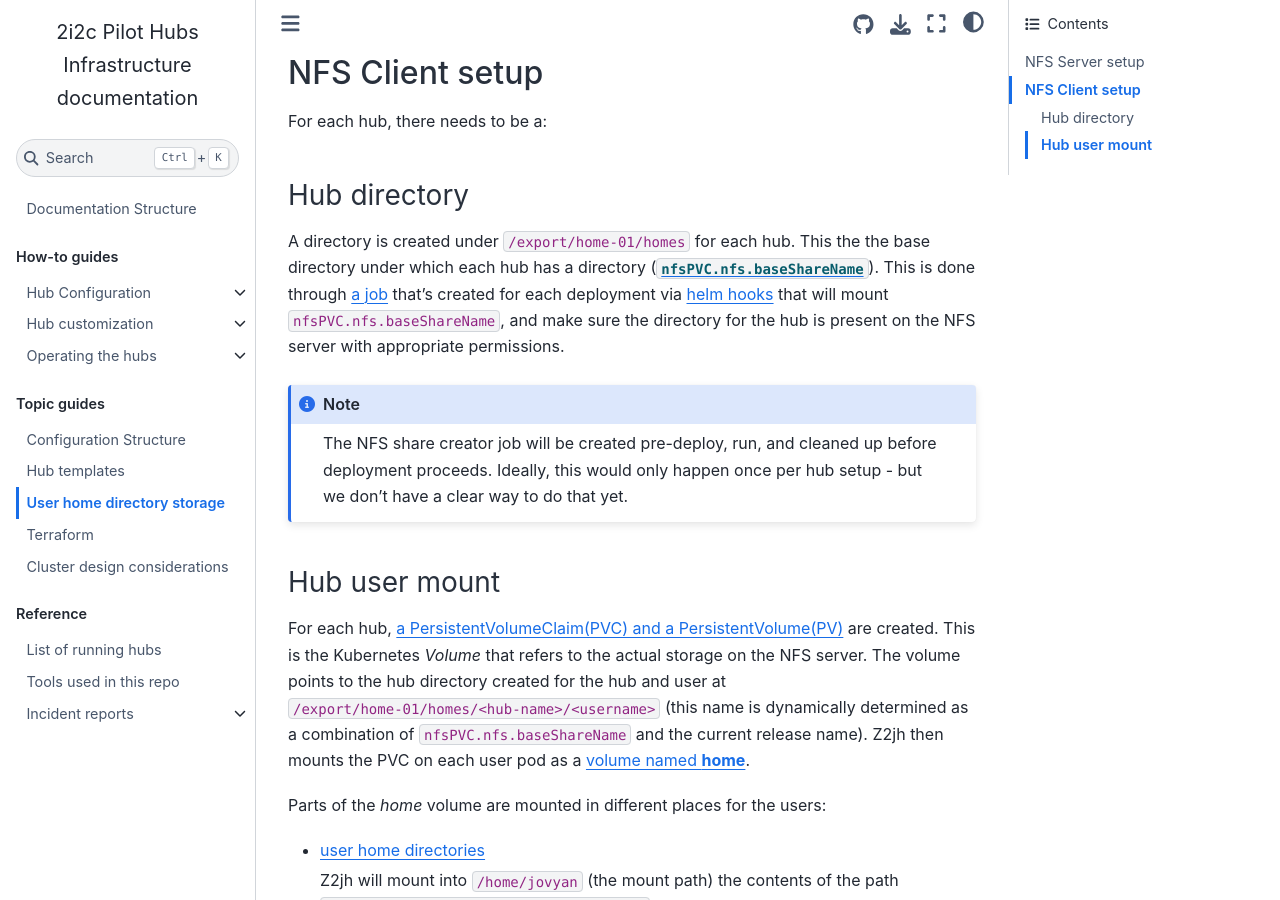
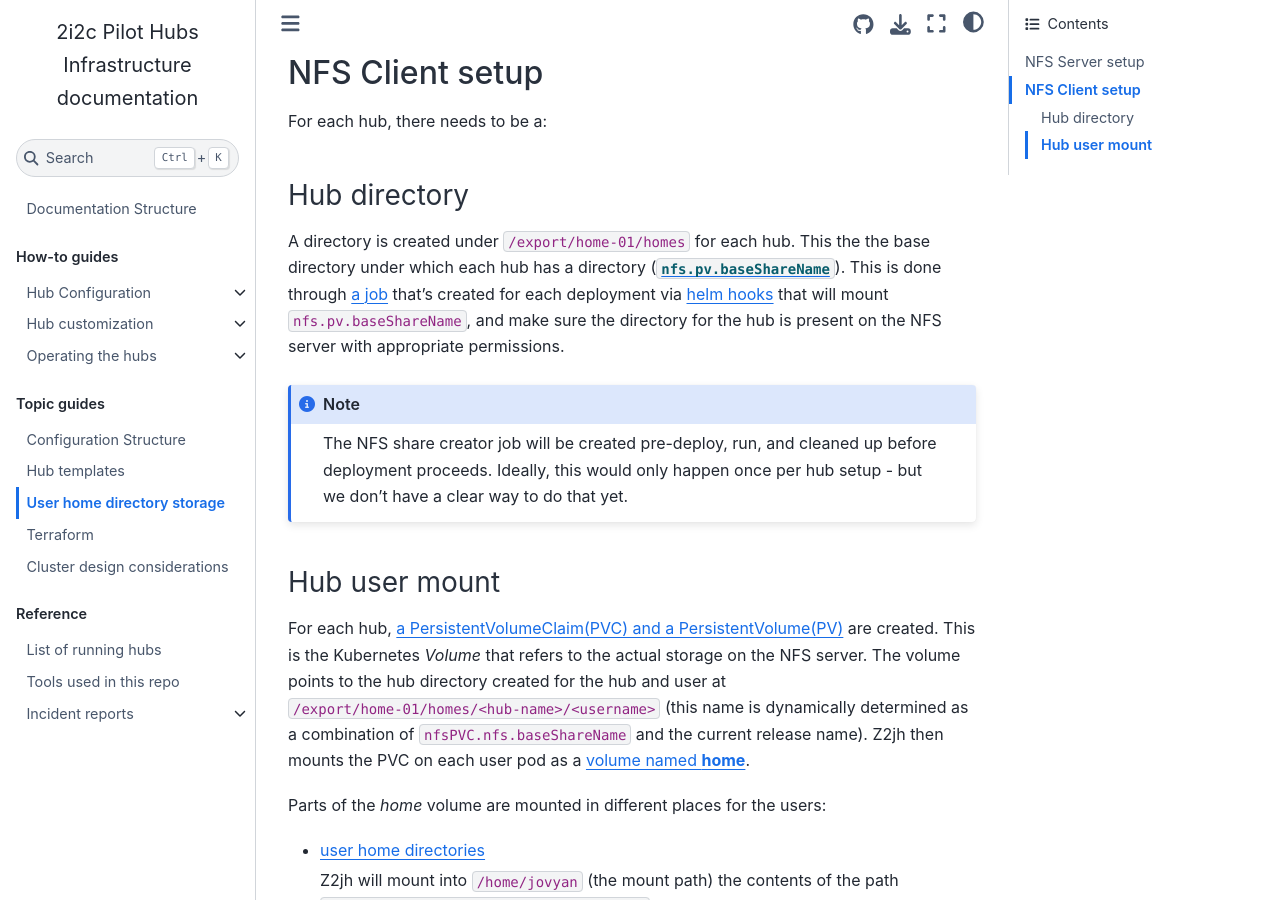
Before and after one commit to 2i2c-org/infrastructure, a Sphinx documentation site: the page built from docs/topic/storage-layer.md, in a window 1280 px wide and 900 px high, scrolled down 1121 px. Built offline with Sphinx 7.4.7 and the Sphinx Book theme 1.1.4, drawn with Linux system fonts in a browser that asks for light colours; pages that are not in the unit, such as notebooks, are missing from menus; the version number could not be read and is left out.

Commit message:
Separate NFS PV and PVC
We want to use Azure Files for persistent storage on
Azure, and use the native mounting available via SMB
rather than via NFS. We need a PVC that can be bound to
an existing PV in the cluster (created via terraform).

Separating the PV and PVC this way helps accomplish
that cleanly. In the future, we mmight be able to use this
for EFS too

````diff
--- a/docs/topic/storage-layer.md
+++ b/docs/topic/storage-layer.md
@@ -26,7 +26,7 @@ For each hub, there needs to be a:
 
 ### Hub directory
 
-A directory is created under `/export/home-01/homes` for each hub. This the the base directory under which each hub has a directory ([`nfsPVC.nfs.baseShareName`](https://github.com/2i2c-org/pilot-hubs/blob/master/hub-templates/basehub/values.yaml#L21)). This is done through [a job](https://github.com/2i2c-org/pilot-hubs/blob/master/hub-templates/basehub/templates/nfs-share-creater.yaml) that's created for each deployment via [helm hooks](https://helm.sh/docs/topics/charts_hooks/) that will mount `nfsPVC.nfs.baseShareName`, and make sure the directory for the hub is present on the NFS server with appropriate permissions.
+A directory is created under `/export/home-01/homes` for each hub. This the the base directory under which each hub has a directory ([`nfs.pv.baseShareName`](https://github.com/2i2c-org/pilot-hubs/blob/master/hub-templates/basehub/values.yaml#L21)). This is done through [a job](https://github.com/2i2c-org/pilot-hubs/blob/master/hub-templates/basehub/templates/nfs-share-creater.yaml) that's created for each deployment via [helm hooks](https://helm.sh/docs/topics/charts_hooks/) that will mount `nfs.pv.baseShareName`, and make sure the directory for the hub is present on the NFS server with appropriate permissions.
 
 ```{note}
 The NFS share creator job will be created pre-deploy, run, and cleaned up before deployment proceeds. Ideally, this would only happen once per hub setup - but we don't have a clear way to do that yet.
````
Also changed, not shown: docs/howto/operate/new-hub/add-aws-hub.md (+1 -1 lines), 9 other files.
